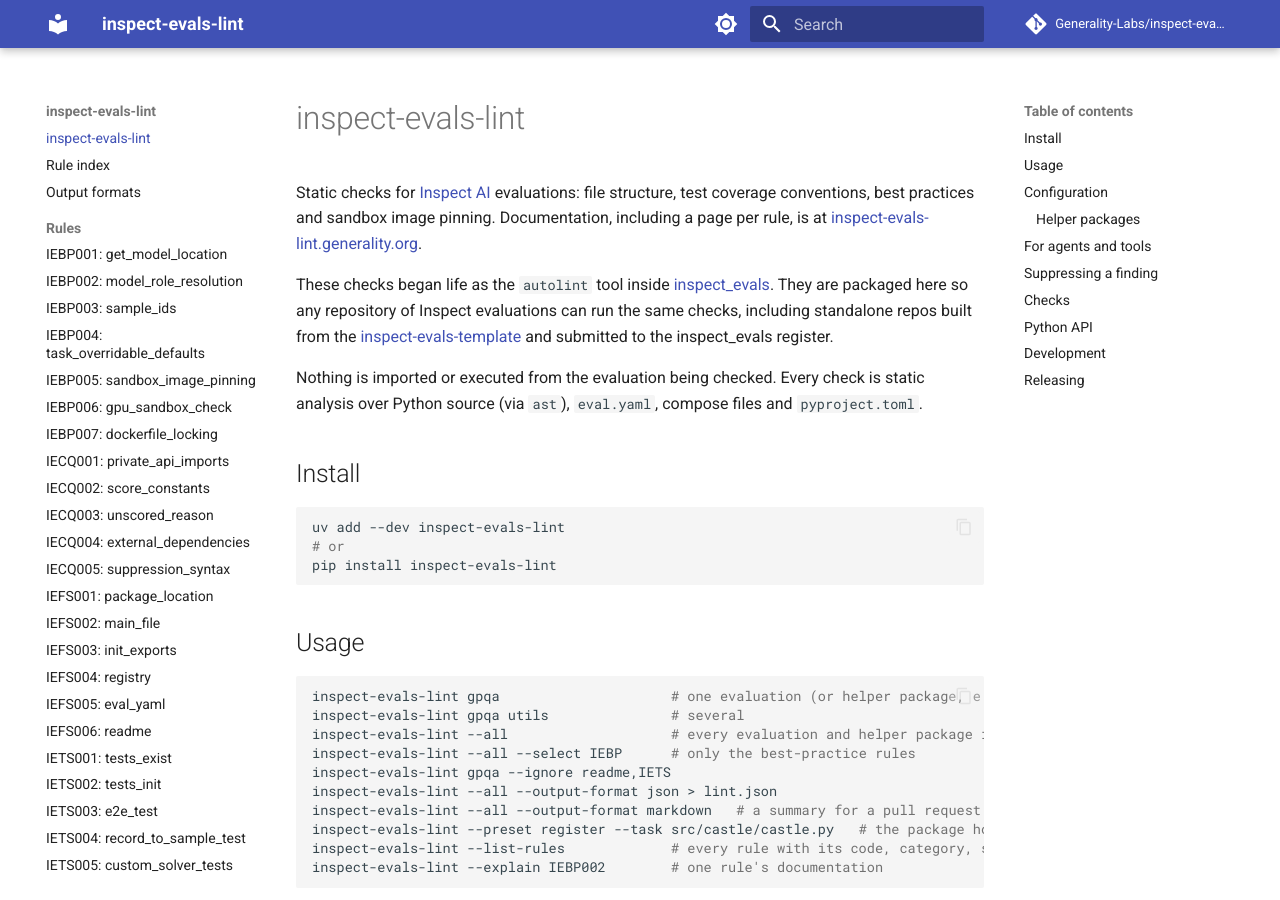
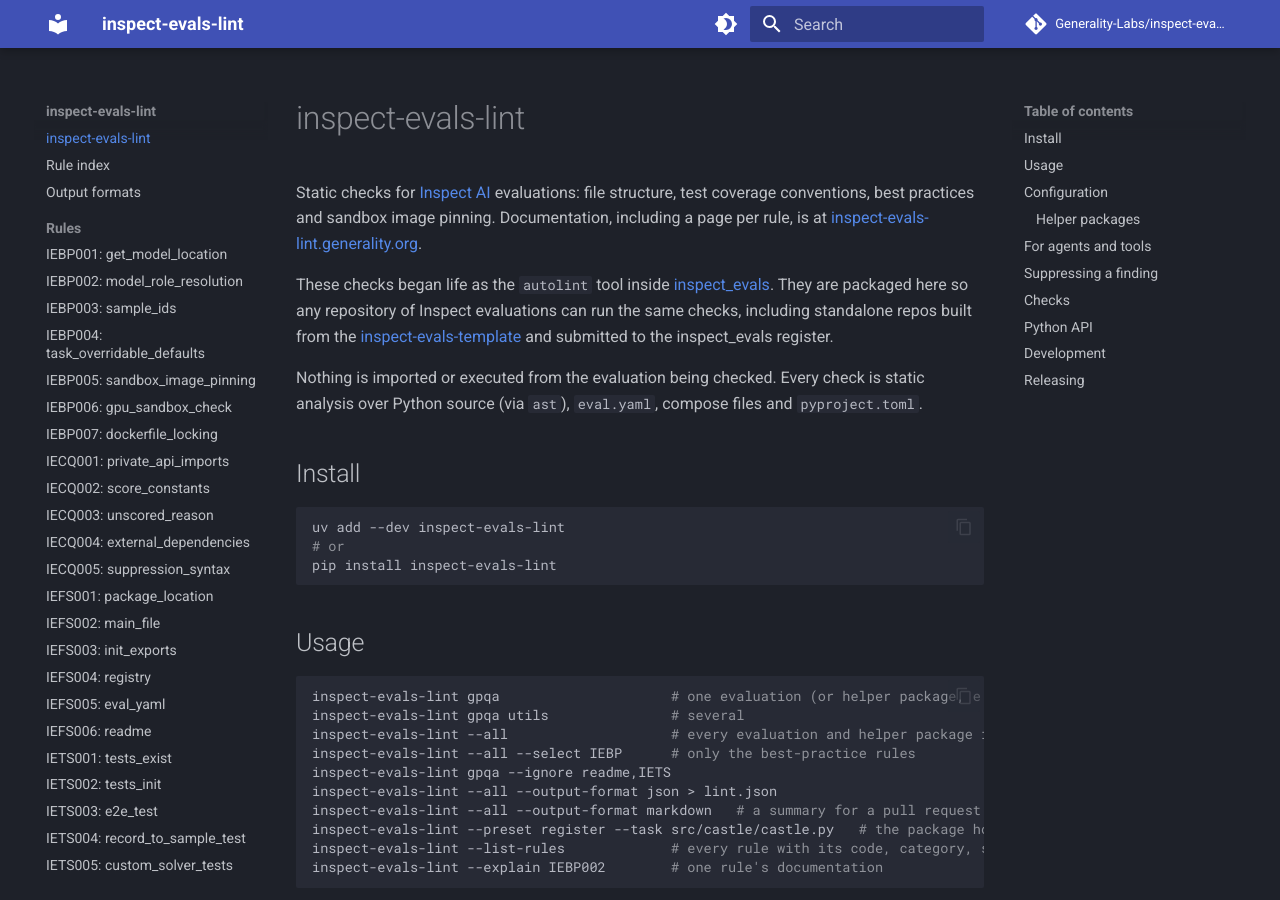
Before and after one commit to Generality-Labs/inspect-evals-lint, an MkDocs documentation site: the page built from docs/index.md, in a window 1280 px wide and 900 px high. Built offline with MkDocs 1.6.1 and Material for MkDocs 9.7.7, drawn with Linux system fonts in a browser that asks for light colours; comment, search, counter and statistics services are not loaded.

Commit message:
Docs site: open in dark mode by default
Material shows the first palette entry by default, so the slate
scheme now comes first. The toggle still switches to light and
remembers the choice.

Co-Authored-By: Claude Opus 5.5 (1M context) <noreply@anthropic.com>

```diff
--- a/mkdocs.yml
+++ b/mkdocs.yml
@@ -21,17 +21,19 @@ theme:
     - navigation.top
     - content.code.copy
     - search.suggest
+  # Material shows the first palette by default, so the site opens dark; the
+  # toggle switches to light and remembers the reader's choice.
   palette:
+    - scheme: slate
+      primary: indigo
+      toggle:
+        icon: material/brightness-4
+        name: Switch to light mode
     - scheme: default
       primary: indigo
       toggle:
         icon: material/brightness-7
         name: Switch to dark mode
-    - scheme: slate
-      primary: indigo
-      toggle:
-        icon: material/brightness-4
-        name: Switch to light mode
 
 markdown_extensions:
   - admonition
```
